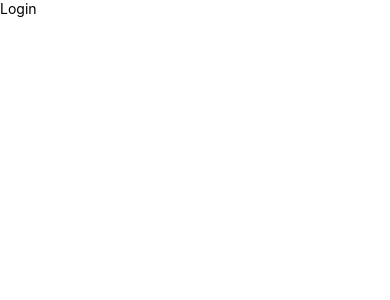
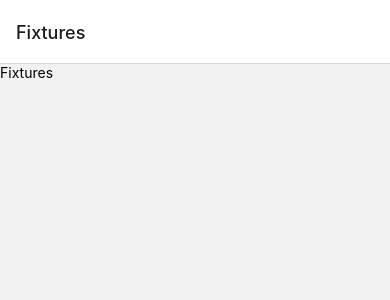
Before and after one commit to sjransom/cg-app, a React Native app: screen / in a window 390 px wide. Shown: the top 300 px of the page. Built offline with nearby package versions, Linux system fonts and the light colour scheme.

Commit message:
add fixtures page

```diff
--- a/App.tsx
+++ b/App.tsx
@@ -1,11 +1,16 @@
 import React from 'react'
 import { NavigationContainer } from '@react-navigation/native'
-import Login from './src/screens/Login'
+import Fixtures from './src/screens/Fixtures'
+import { createNativeStackNavigator } from '@react-navigation/native-stack'
+
+const Stack = createNativeStackNavigator()
 
 const App = () => {
   return (
     <NavigationContainer>
-      <Login />
+      <Stack.Navigator>
+        <Stack.Screen name="Fixtures" component={Fixtures} />
+      </Stack.Navigator>
     </NavigationContainer>
   )
 }
--- /dev/null
+++ b/src/screens/Fixtures.tsx
@@ -0,0 +1,22 @@
+import React from 'react'
+import { SafeAreaView, ScrollView, StyleSheet, Text, View } from 'react-native'
+
+const Fixtures = () => {
+  return (
+    <SafeAreaView>
+      <ScrollView>
+        <View style={styles.container}>
+          <Text>Fixtures</Text>
+        </View>
+      </ScrollView>
+    </SafeAreaView>
+  )
+}
+
+const styles = StyleSheet.create({
+  container: {
+    flex: 1
+  }
+})
+
+export default Fixtures
```
